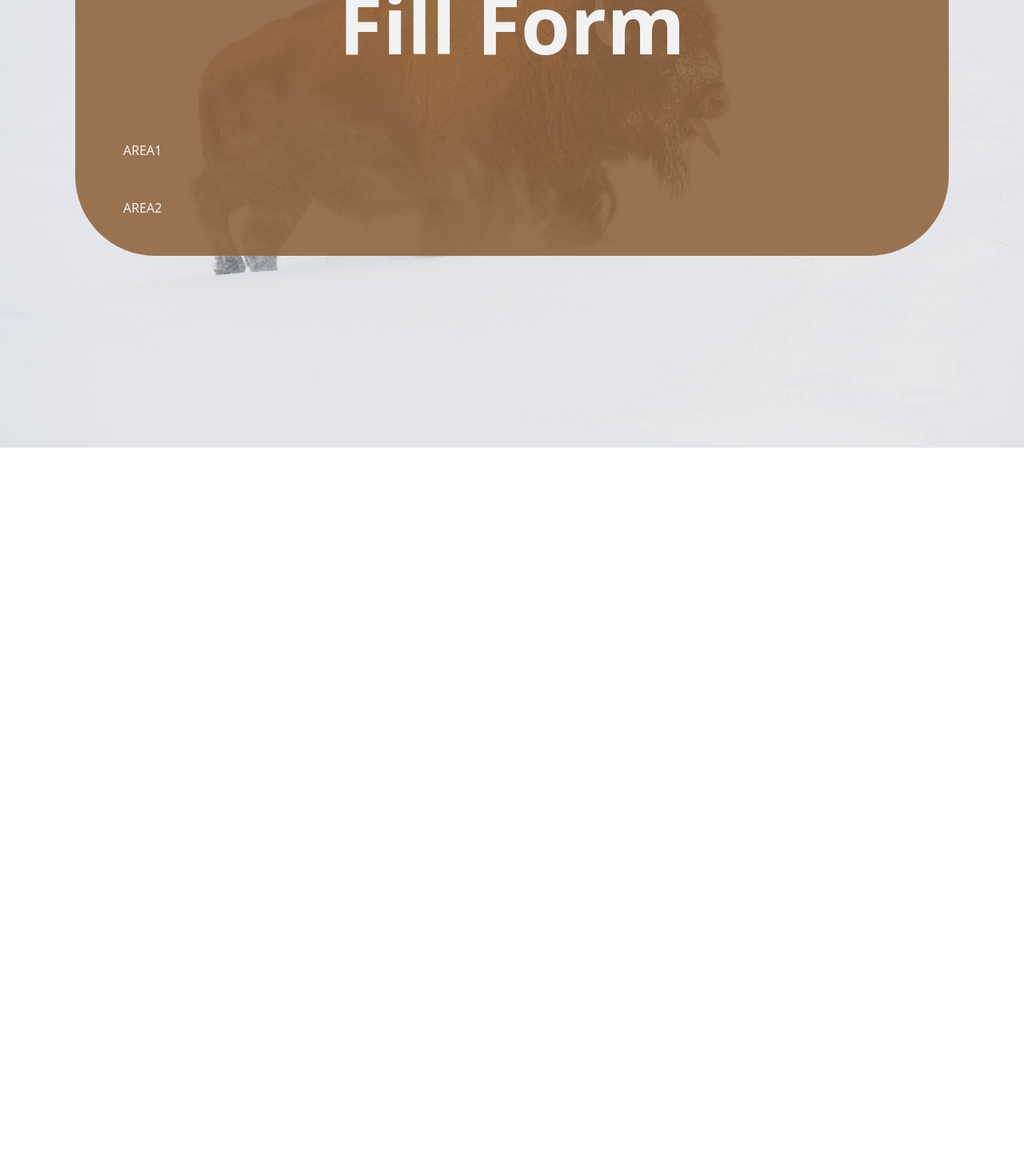
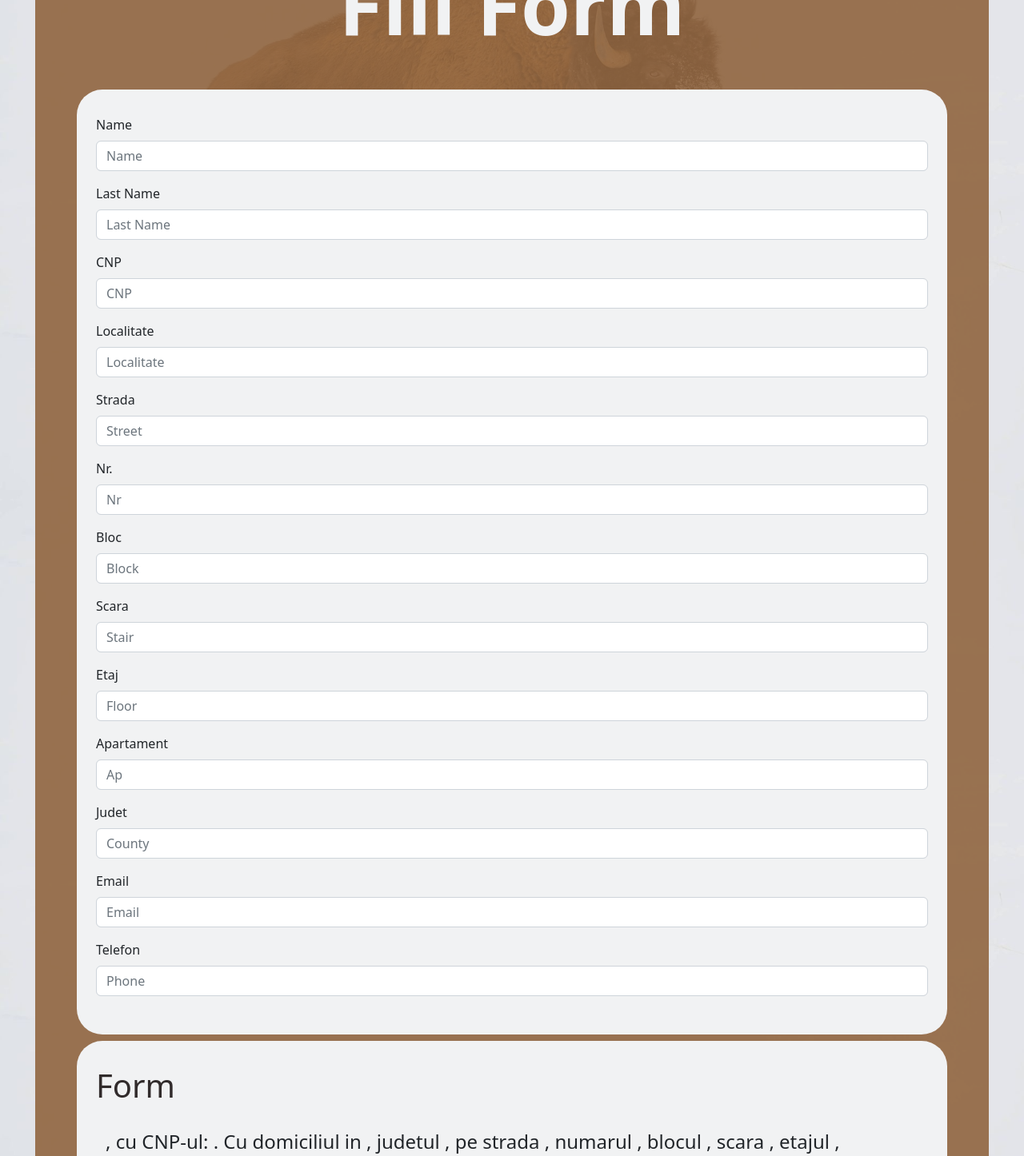
Before and after one commit to Olar-Alex-Student/Front-End, a React (Vite) app: page /forms/create/fill in a window 1280 px wide. Shown: the part 240-1686 px from the top of the page at 80% size. Before the commit the page ends 800 px from the top, so only its background shows below. Built offline with nearby package versions, Linux system fonts and the light colour scheme.

Commit message:
Edit Fill Form

```diff
--- a/src/components/FillForm.jsx
+++ b/src/components/FillForm.jsx
@@ -1,20 +1,99 @@
-import React, { useState, useEffect } from 'react'
-import { Navbar, Nav, Button, Table, Container, Modal } from 'react-bootstrap';
+import React, { useState, useEffect, useRef, useMemo } from 'react'
+import { Navbar, Nav, Button, Table, Container, Modal, InputGroup, Form, ListGroup, Tab } from 'react-bootstrap';
+import axios from "axios";
+import JoditEditor from 'jodit-react';
 
 export const FillForm = () => {
-    return(
+
+    const [name, setName] = useState("");
+    const [lastName, setLastName] = useState("");
+    const [cnp, setCNP] = useState("");
+    const [location, setLocation] = useState("");
+    const [street, setStreet] = useState("");
+    const [nr, setNr] = useState("");
+    const [block, setBlock] = useState("");
+    const [stair, setStair] = useState("");
+    const [floor, setFloor] = useState("");
+    const [ap, setAp] = useState("");
+    const [county, setCounty] = useState("");
+    const [email, setEmail] = useState("");
+    const [phone, setPhone] = useState("");
+
+
+
+
+    const handleSubmit = async (e) => {
+        e.preventDefault();
+    }
+
+    return (
     <>
-        <div className="container d-flex justify-content-center p-4">
+    <div className="d-flex justify-content-center p-4">
         <div className="box box-size-forms bg-primary p-5 d-flex justify-content-center align-items-center flex-column gap-5">
-                <div className='title d-flex justify-content-center text-secondary fw-bold p-4'>
-                    Fill Form
+            <div className="title text-secondary fw-bold">
+                <span>Fill Form</span>
             </div>
-                <div className='container text-secondary'>
-                    AREA1
+            <Container>
+                <form onSubmit={handleSubmit}>
+                    <form className="row g-3 p-3 rounded-5 bg-secondary">
+                        <div className="col-lg-12 mb-3">
+                            <Form.Label>Name</Form.Label>
+                            <Form.Control className="mb-3" type="text" placeholder="Name" onChange={(e) => { setName(e.target.value) }} />
+
+                            <Form.Label>Last Name</Form.Label>
+                            <Form.Control className="mb-3" type="text" placeholder="Last Name" onChange={(e) => { setLastName(e.target.value) }} />
+
+                            <Form.Label>CNP</Form.Label>
+                            <Form.Control className="mb-3" type="number" placeholder="CNP" onChange={(e) => { setCNP(e.target.value) }} />
+
+                            <Form.Label>Localitate</Form.Label>
+                            <Form.Control className="mb-3" type="text" placeholder="Localitate" onChange={(e) => { setLocation(e.target.value) }} />
+
+                            <Form.Label>Strada</Form.Label>
+                            <Form.Control className="mb-3" type="text" placeholder="Street" onChange={(e) => { setStreet(e.target.value) }} />
+
+                            <Form.Label>Nr.</Form.Label>
+                            <Form.Control className="mb-3" type="number" placeholder="Nr" onChange={(e) => { setNr(e.target.value) }} />
+
+                            <Form.Label>Bloc</Form.Label>
+                            <Form.Control className="mb-3" type="number" placeholder="Block" onChange={(e) => { setBlock(e.target.value) }} />
+
+                            <Form.Label>Scara</Form.Label>
+                            <Form.Control className="mb-3" type="number" placeholder="Stair" onChange={(e) => { setStair(e.target.value) }} />
+
+                            <Form.Label>Etaj</Form.Label>
+                            <Form.Control className="mb-3" type="number" placeholder="Floor" onChange={(e) => { setFloor(e.target.value) }} />
+
+                            <Form.Label>Apartament</Form.Label>
+                            <Form.Control className="mb-3" type="number" placeholder="Ap" onChange={(e) => { setAp(e.target.value) }} />
+
+                            <Form.Label>Judet</Form.Label>
+                            <Form.Control className="mb-3" type="text" placeholder="County" onChange={(e) => { setCounty(e.target.value) }} />
+
+                            <Form.Label>Email</Form.Label>
+                            <Form.Control className="mb-3" type="email" placeholder="Email" onChange={(e) => { setEmail(e.target.value) }} />
+
+                            <Form.Label>Telefon</Form.Label>
+                            <Form.Control className="mb-3" type="number" placeholder="Phone" onChange={(e) => { setPhone(e.target.value) }} />
                         </div>
-                <div className='container text-secondary'>
-                    AREA2
+                    </form>
+                    <br/>
+                    <form className="row g-3 p-3 rounded-5 bg-secondary">
+                        <div className="col-lg-12 mb-3">
+                            <div className="text-dark fw-bold">
+                                <h1>Form</h1>
                             </div>
+                            <br/>
+                            <div className="container">
+                                <h4>
+                                    {name} {lastName}, cu CNP-ul: {cnp}. Cu domiciliul in {location}, judetul {county}, pe strada {street}, numarul {nr}, blocul {block}, scara {stair}, etajul {floor}, apartamentul {ap}.
+                                    Poate fi gasit la nr. de telefon: {phone} si e-mail: {email}.
+                                </h4>
+                            </div>
+                        </div>
+                    </form>
+                </form>
+            </Container>
         </div>
     </div>
     </>
```
Also changed, not shown: src/components/CreateForms.jsx (+29 -0 lines). Lines whose indentation alone changed are shown as unchanged.
